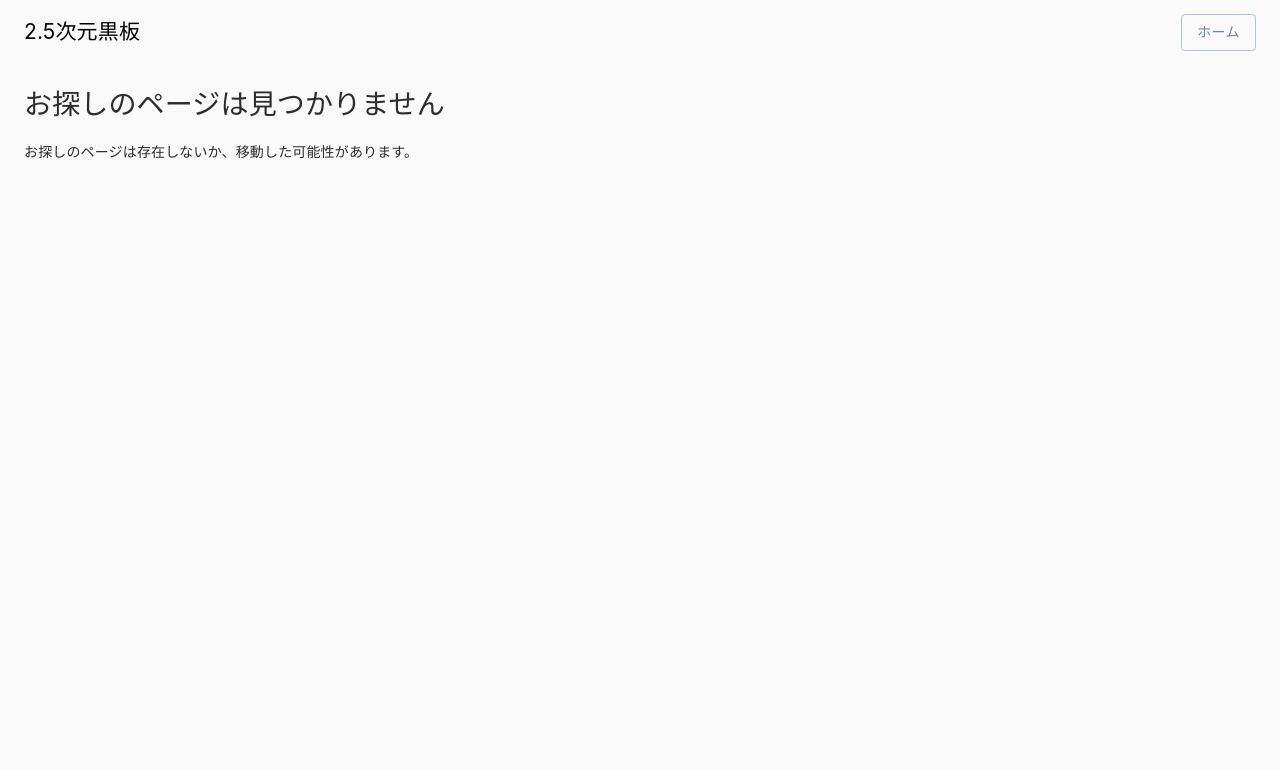
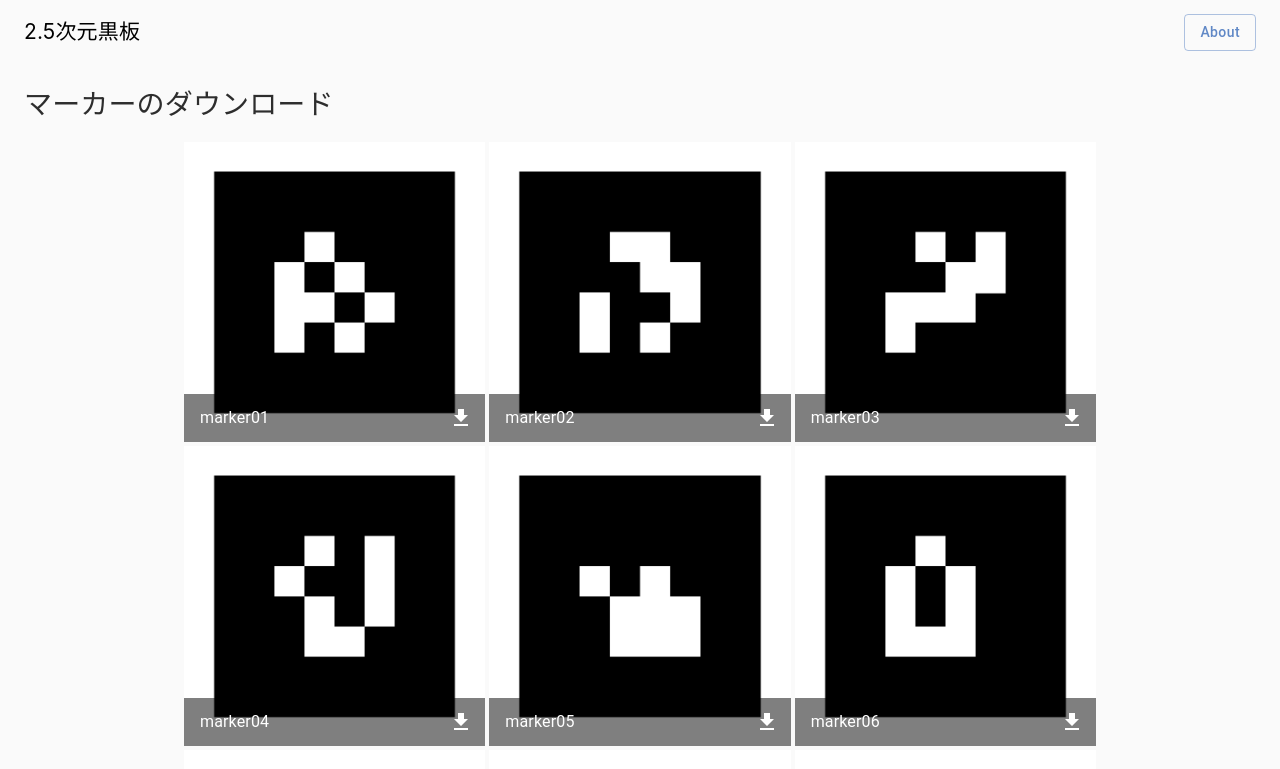
Before and after one commit to ProvinDevs/2020vol1-frontend, a React app: page /download in a window 1280 px wide. Shown: the top 769 px of the page. Built offline with nearby package versions, Linux system fonts and the light colour scheme; no server answers; a web font is replaced by a local one.

Commit message:
マーカーのダウンロードページを作った (#90)
Co-authored-by: unios103 <unios103@gmail.com>

```diff
--- a/package.json
+++ b/package.json
@@ -27,6 +27,7 @@
     "@types/lodash": "^4.14.159",
     "@types/react": "^16.9.46",
     "@types/react-dom": "^16.9.8",
+    "@types/react-event-listener": "^0.4.11",
     "@types/react-router-dom": "^5.1.5",
     "@types/url-join": "^4.0.0",
     "@typescript-eslint/eslint-plugin": "^3.9.1",
@@ -70,6 +71,7 @@
     "moment": "^2.27.0",
     "react": "^16.13.1",
     "react-dom": "^16.13.1",
+    "react-event-listener": "^0.6.6",
     "react-router-dom": "^5.2.0"
   }
 }
--- a/src/App.tsx
+++ b/src/App.tsx
@@ -8,6 +8,7 @@ import TeacherHomePage from "./pages/teacher/TeacherHome";
 import JoinClass from "./pages/student/JoinClass";
 import ClassEditPage from "./pages/ClassEditPage";
 import ClassPage from "./pages/student/Class";
+import MarkerDownloadPage from "./pages/MarkerDownload";
 import Footer from "./components/common/Footer";
 import PageWrapper from "./theme";
 
@@ -57,6 +58,7 @@ const App: FC = () => (
           path="/teacher/createClass"
           component={() => <ClassCreatePage client={apiClient} />}
         />
+        <Route path="/download" component={MarkerDownloadPage} />
         <Route component={NotFoundPage} />
       </Switch>
       <Footer />
--- a/src/markers/index.ts
+++ b/src/markers/index.ts
@@ -27,7 +27,7 @@ type MarkerData = {
   patternSrc: string;
 };
 
-const markerList: Array<MarkerData> = [
+export const markerList: Array<MarkerData> = [
   {
     id: "marker01",
     imageSrc: image01,
--- a/src/pages/Home.tsx
+++ b/src/pages/Home.tsx
@@ -47,6 +47,12 @@ const menuContents: menuContentsType[] = [
     linkText: "始める",
     link: "/student/join",
   },
+  {
+    title: "マーカーの入手",
+    contents: "ここから必要なマーカーをダウンロードできます。",
+    linkText: "見に行く",
+    link: "/download",
+  },
 ];
 
 const HomeCard: FC<menuContentsType> = (menu) => (
--- /dev/null
+++ b/src/pages/MarkerDownload.tsx
@@ -0,0 +1,65 @@
+import React, { useState } from "react";
+import { Container, GridList, GridListTile, GridListTileBar, IconButton } from "@material-ui/core";
+import { GetApp } from "@material-ui/icons";
+import EventListener from "react-event-listener";
+
+import { markerList } from "../markers/index";
+import Header, { HeaderProps } from "../components/common/Header";
+import PageContainer from "../components/common/Container";
+
+const headerProps: HeaderProps = {
+  buttonText: "About",
+  href: "/about",
+};
+
+const MarkerDownloadPage = (): JSX.Element => {
+  const [windowSize, setWindowState] = useState(document.documentElement.clientWidth < 600 ? 1 : 3);
+
+  const cols = () => {
+    const window = document.documentElement.clientWidth;
+    if (window < 600) {
+      setWindowState(1);
+    } else {
+      setWindowState(3);
+    }
+  };
+
+  const clickEventHandler = (srcURL: string, imageID: string) => {
+    const a = document.createElement("a");
+    a.href = srcURL;
+    a.download = imageID;
+    a.click();
+  };
+
+  return (
+    <>
+      <EventListener target="window" onResize={cols} />
+      <Header {...headerProps} />
+      <PageContainer>
+        <h1>マーカーのダウンロード</h1>
+        <Container maxWidth="md">
+          <GridList cellHeight={300} cols={windowSize}>
+            {markerList.map((marker, index) => (
+              <GridListTile key={index} cols={1}>
+                <img id={marker.id} src={marker.imageSrc} alt={marker.id} />
+                <GridListTileBar
+                  title={marker.id}
+                  actionIcon={
+                    <IconButton
+                      aria-label={`download ${marker.id}`}
+                      onClick={() => clickEventHandler(marker.imageSrc, marker.id)}
+                    >
+                      <GetApp style={{ color: "white" }} />
+                    </IconButton>
+                  }
+                />
+              </GridListTile>
+            ))}
+          </GridList>
+        </Container>
+      </PageContainer>
+    </>
+  );
+};
+
+export default MarkerDownloadPage;
--- a/src/pages/teacher/ClassList.tsx
+++ b/src/pages/teacher/ClassList.tsx
@@ -25,7 +25,7 @@ type State =
 
 const headerProps: HeaderProps = {
   buttonText: "生徒の方",
-  href: "/about",
+  href: "/student/join",
 };
 
 const columns = ["Name", "ID", "Pass"];
```
Also changed, not shown: 1 other file (tests, documents, lock files or other folders).
